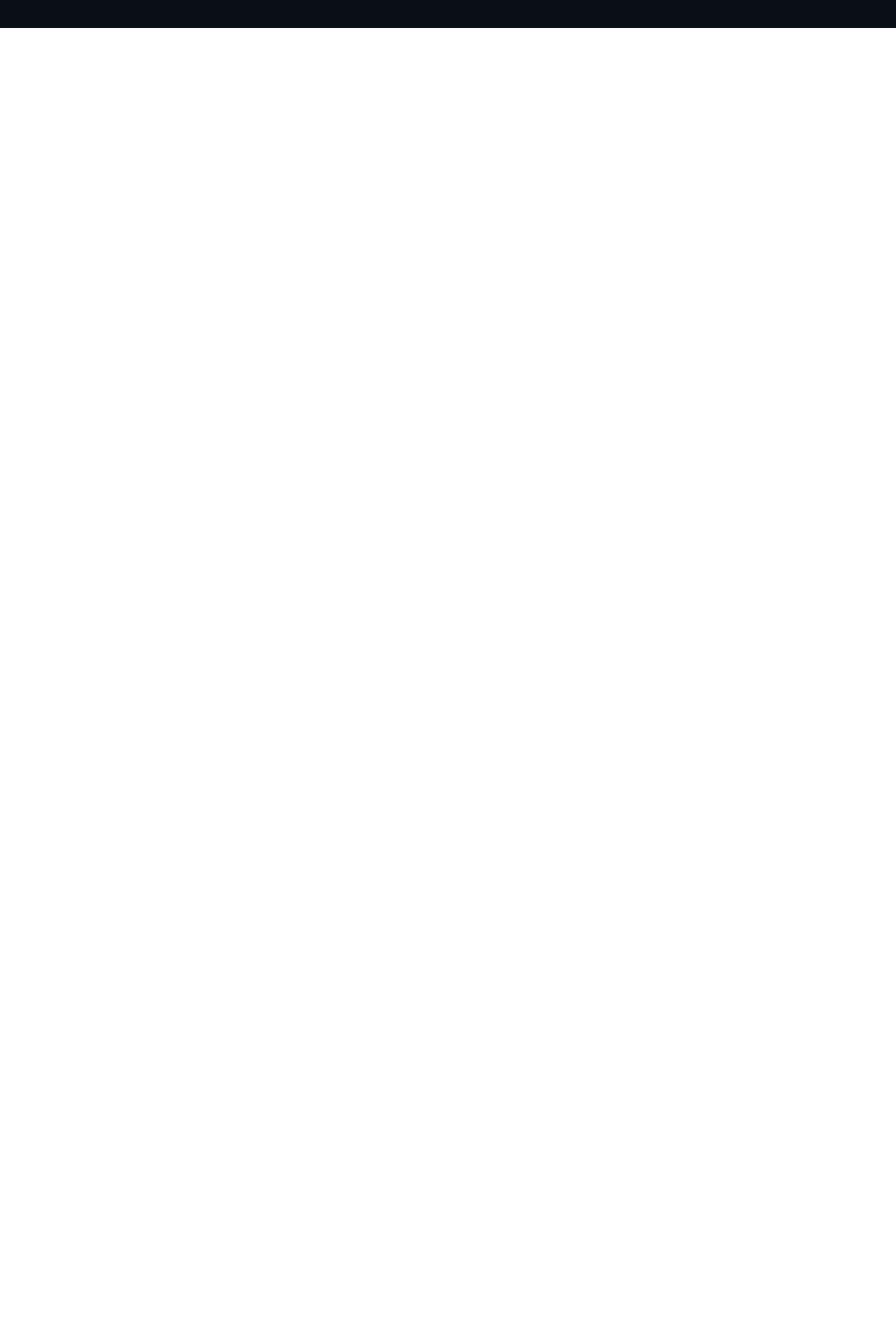
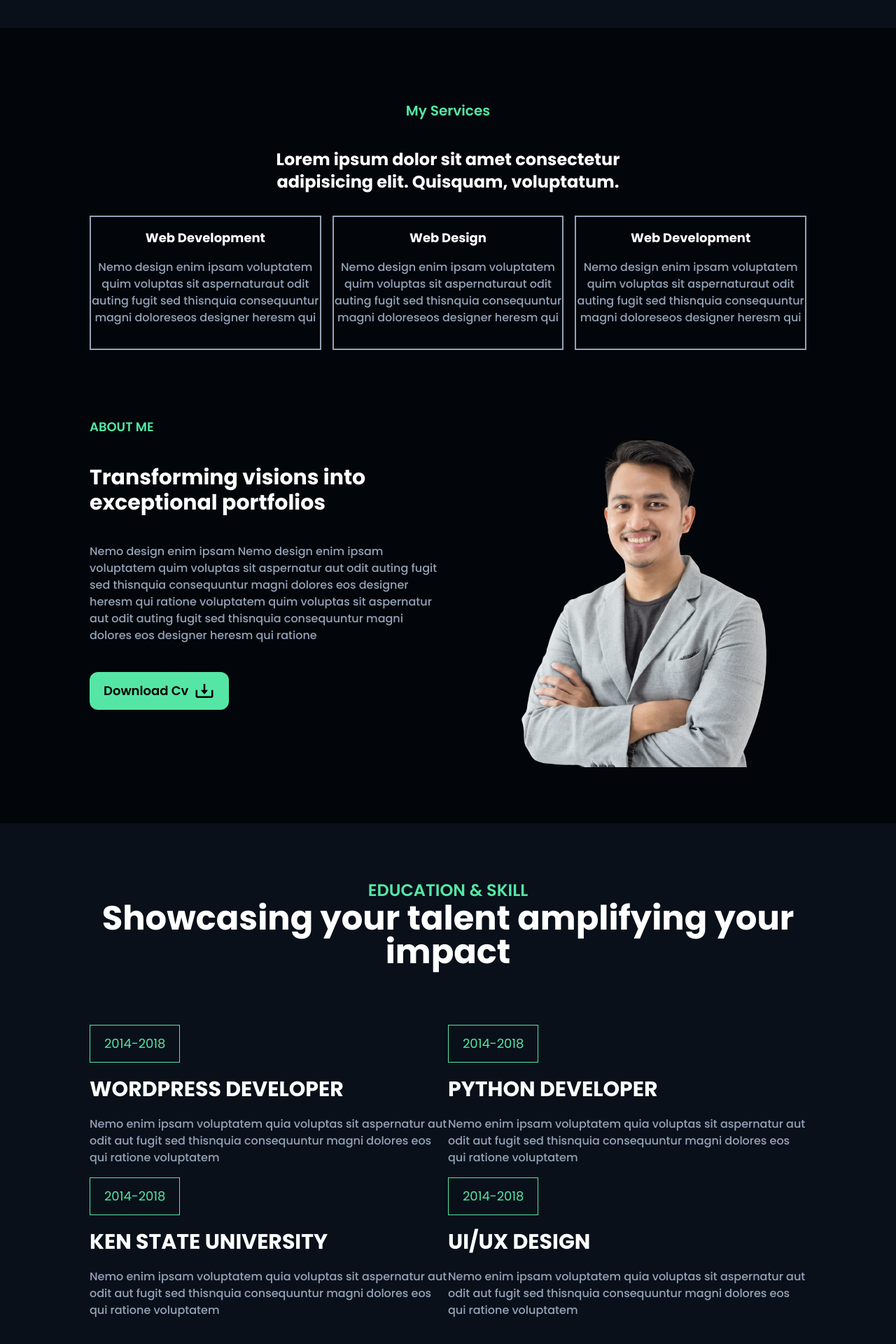
Before and after one commit to Mungai47/one, a React (Vite) app: page / in a window 1280 px wide. Shown: the part 760-2680 px from the top of the page at 70% size. Before the commit the page ends 800 px from the top, so only its background shows below. Built offline with nearby package versions, Linux system fonts and the light colour scheme; a web font is replaced by a local one.

Commit message:
Created about, education, and Services component

```diff
--- /dev/null
+++ b/src/components/About.jsx
@@ -0,0 +1,24 @@
+import { BiDownload } from 'react-icons/bi'
+
+function About() {
+  return (
+    <div className="bg-[#020509] text-white">
+        <div className="w-4/5 mx-auto grid grid-cols-1 md:grid-cols-2">
+            <div>
+                <h3 className="uppercase text-green font-semibold text-lg pb-10">About me</h3>
+                <h2 className=' text-3xl font-bold pb-10'>Transforming visions into exceptional portfolios</h2>
+                <p className='text-[#94a3b8] pb-10 font-medium'>Nemo design enim ipsam Nemo design enim ipsam voluptatem quim voluptas sit aspernatur aut odit auting fugit sed thisnquia consequuntur magni dolores eos designer heresm qui ratione voluptatem quim voluptas sit aspernatur aut odit auting fugit sed thisnquia consequuntur magni dolores eos designer heresm qui ratione</p>
+                <button className="bg-green text-black px-5 py-3 rounded-xl text-lg font-semibold hover:opacity-80 flex items-center gap-2">
+                            Download Cv
+                            <BiDownload size={30}/>
+                        </button>
+            </div>
+            <div className="pb-20">
+                <img src="/public/images/image1.png" alt="Profile Image" className=""/>
+            </div>
+        </div>
+    </div>
+  )
+}
+
+export default About
--- /dev/null
+++ b/src/components/Education.jsx
@@ -0,0 +1,36 @@
+import React from 'react'
+
+function Education() {
+  return (
+    <div className="bg-[#09101a]">
+        <div className="text-white w-4/5 mx-auto py-20">
+            <h4 className='text-2xl text-center text-green font-semibold uppercase'>Education & Skill</h4>
+            <h2 className='text-5xl  text-center font-bold pb-20'>Showcasing your talent amplifying your impact</h2>
+            <div className='grid grid-rows-4 lg:grid-rows-2 grid-cols-1 lg:grid-cols-2'>
+                <div>
+                    <button className="bg-transparent text-lg text-green border px-5 py-3">2014-2018</button>
+                    <h2 className="text-3xl font-bold py-5 uppercase">Wordpress Developer</h2>
+                    <p className="text-[#94a3b8] pb-4 font-medium">Nemo enim ipsam voluptatem quia voluptas sit aspernatur aut odit aut fugit sed thisnquia consequuntur magni dolores eos qui ratione voluptatem</p>
+                </div>
+                <div>
+                    <button className="bg-transparent text-lg text-green border px-5 py-3">2014-2018</button>
+                    <h2 className="text-3xl font-bold py-5 uppercase">python Developer</h2>
+                    <p className="text-[#94a3b8] pb-4 font-medium">Nemo enim ipsam voluptatem quia voluptas sit aspernatur aut odit aut fugit sed thisnquia consequuntur magni dolores eos qui ratione voluptatem</p>
+                </div>
+                <div>
+                    <button className="bg-transparent text-lg text-green border px-5 py-3">2014-2018</button>
+                    <h2 className="text-3xl font-bold py-5 uppercase">Ken state university</h2>
+                    <p className="text-[#94a3b8] pb-4 font-medium">Nemo enim ipsam voluptatem quia voluptas sit aspernatur aut odit aut fugit sed thisnquia consequuntur magni dolores eos qui ratione voluptatem</p>
+                </div>
+                <div>
+                    <button className="bg-transparent text-lg text-green border px-5 py-3">2014-2018</button>
+                    <h2 className="text-3xl font-bold py-5 uppercase">ui/ux design</h2>
+                    <p className="text-[#94a3b8] pb-4 font-medium">Nemo enim ipsam voluptatem quia voluptas sit aspernatur aut odit aut fugit sed thisnquia consequuntur magni dolores eos qui ratione voluptatem</p>
+                </div>
+            </div>
+        </div>
+    </div>
+  )
+}
+
+export default Education
--- a/src/components/Header.jsx
+++ b/src/components/Header.jsx
@@ -12,7 +12,7 @@ function Header() {
     }
 
   return (
-    <header className="bg-[#141c27] text-white shadow-lg fixed w-full z-10">
+    <header className="bg-[#141c27] text-white shadow-lg fixed w-full z-20">
         <div className="flex items-center justify-between p-4 w-4/5 mx-auto">
             <div className="text-2xl lg:text-3xl font-bold">
                 <Link to="/" >
--- a/src/components/Hero.jsx
+++ b/src/components/Hero.jsx
@@ -25,9 +25,8 @@ function Hero() {
                         </div>
                     </div>
                 </div>
-                <div className='hidden lg:block relative'>
-                    <img src="/public/images/image1.png" alt="Profile Image" className="absolute z-10 " />
-                    <div className="w-64 h-96 bg-gray-700 bg-green rotate-12"></div>
+                <div className='hidden lg:block '>
+                    <img src="/public/images/image1.png" alt="Profile Image" className=" w-full h-full object-cover" />
                 </div>
             </div>
         </div>
--- /dev/null
+++ b/src/components/MyServices.jsx
@@ -0,0 +1,28 @@
+
+
+function MyServices() {
+  return (
+    <div className="bg-[#02050a] text-white">
+        <div className="w-4/5 mx-auto py-20">
+            <h2 className="text-xl font-semibold text-center text-green p-6">My Services</h2>
+            <p className="text-center text-xl lg:text-2xl font-bold py-4">Lorem ipsum dolor sit amet consectetur<br />adipisicing elit. Quisquam, voluptatum.</p>
+            <div className="grid grid-cols-1 md:grid-cols-2 lg:grid-cols-3 text-center gap-4 items-center py-4">
+                <div className="border-2 border-[#94a3b8] pb-4">
+                    <h3 className="font-bold text-lg py-4">Web Development</h3>
+                    <p className="text-[#94a3b8] pb-4 font-medium">Nemo design enim ipsam voluptatem quim voluptas sit aspernaturaut odit auting fugit sed thisnquia consequuntur magni doloreseos designer heresm qui</p>
+                </div>
+                <div className="border-2 border-[#94a3b8] pb-4">
+                    <h3 className="font-bold text-lg py-4">Web Design</h3>
+                    <p className="text-[#94a3b8] pb-4 font-medium">Nemo design enim ipsam voluptatem quim voluptas sit aspernaturaut odit auting fugit sed thisnquia consequuntur magni doloreseos designer heresm qui</p>
+                </div>
+                <div className="border-2 border-[#94a3b8] pb-4">
+                    <h3 className="font-bold text-lg py-4">Web Development</h3>
+                    <p className="text-[#94a3b8] pb-4 font-medium">Nemo design enim ipsam voluptatem quim voluptas sit aspernaturaut odit auting fugit sed thisnquia consequuntur magni doloreseos designer heresm qui</p>
+                </div>
+            </div>
+        </div>
+    </div>
+  )
+}
+
+export default MyServices
--- a/src/pages/Contacts.jsx
+++ b/src/pages/Contacts.jsx
@@ -1,4 +1,3 @@
-import React from 'react'
 
 function Contacts() {
   return (
--- a/src/pages/Home.jsx
+++ b/src/pages/Home.jsx
@@ -1,10 +1,15 @@
-import React from 'react'
 import Hero from '../components/Hero'
+import MyServices from '../components/MyServices'
+import About from '../components/About'
+import Education from '../components/Education'
 
 function Home() {
   return (
-    <div>
+    <div className='flex flex-col'>
       <Hero />
+      <MyServices/>
+      <About />
+      <Education />
     </div>
   )
 }
--- a/src/pages/Portfolio.jsx
+++ b/src/pages/Portfolio.jsx
@@ -1,4 +1,3 @@
-import React from 'react'
 
 function Portfolio() {
   return (
--- a/src/pages/Services.jsx
+++ b/src/pages/Services.jsx
@@ -1,4 +1,3 @@
-import React from 'react'
 
 function Services() {
   return (
```
Also changed, not shown: public/images/image1.png, public/images/image2.png (added).
